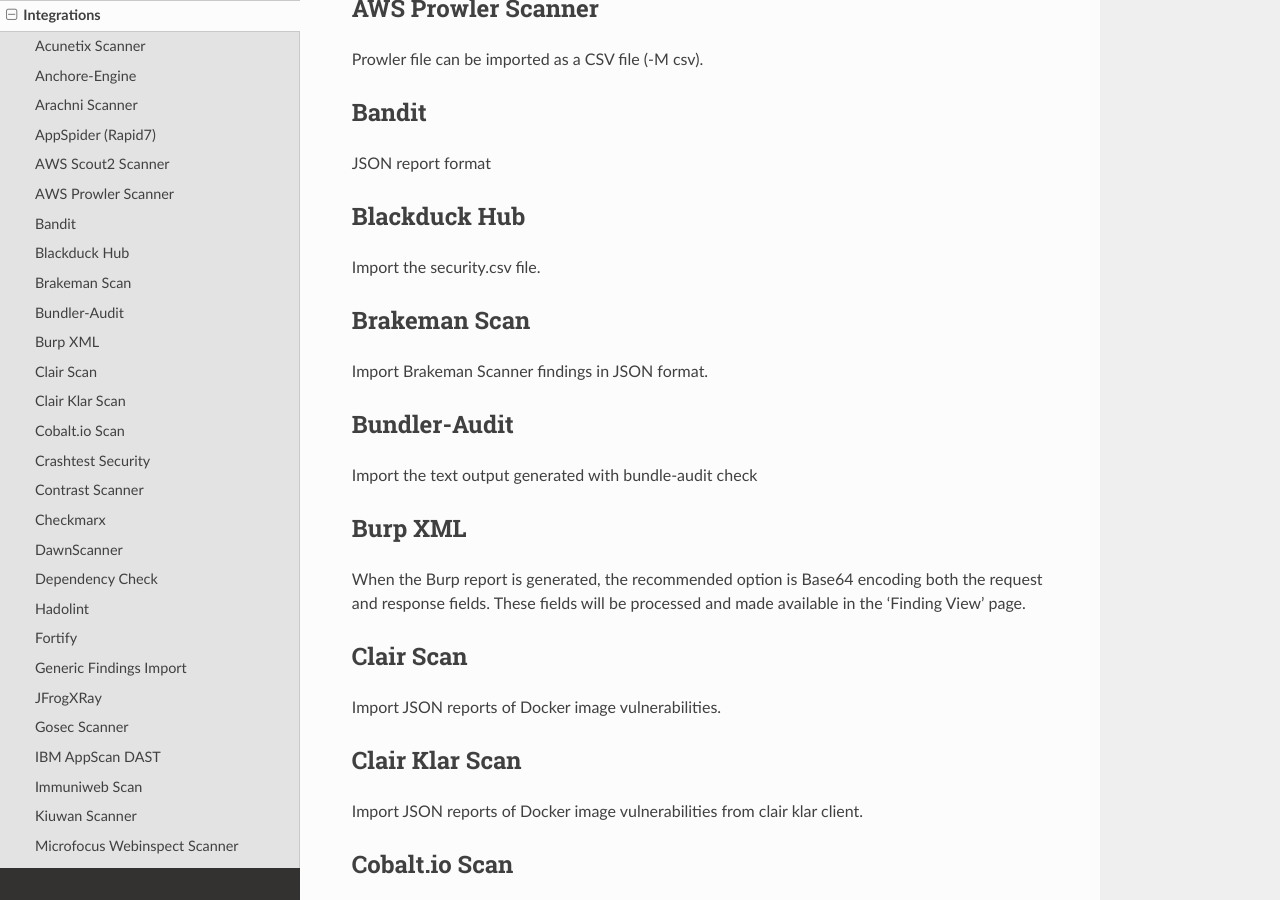
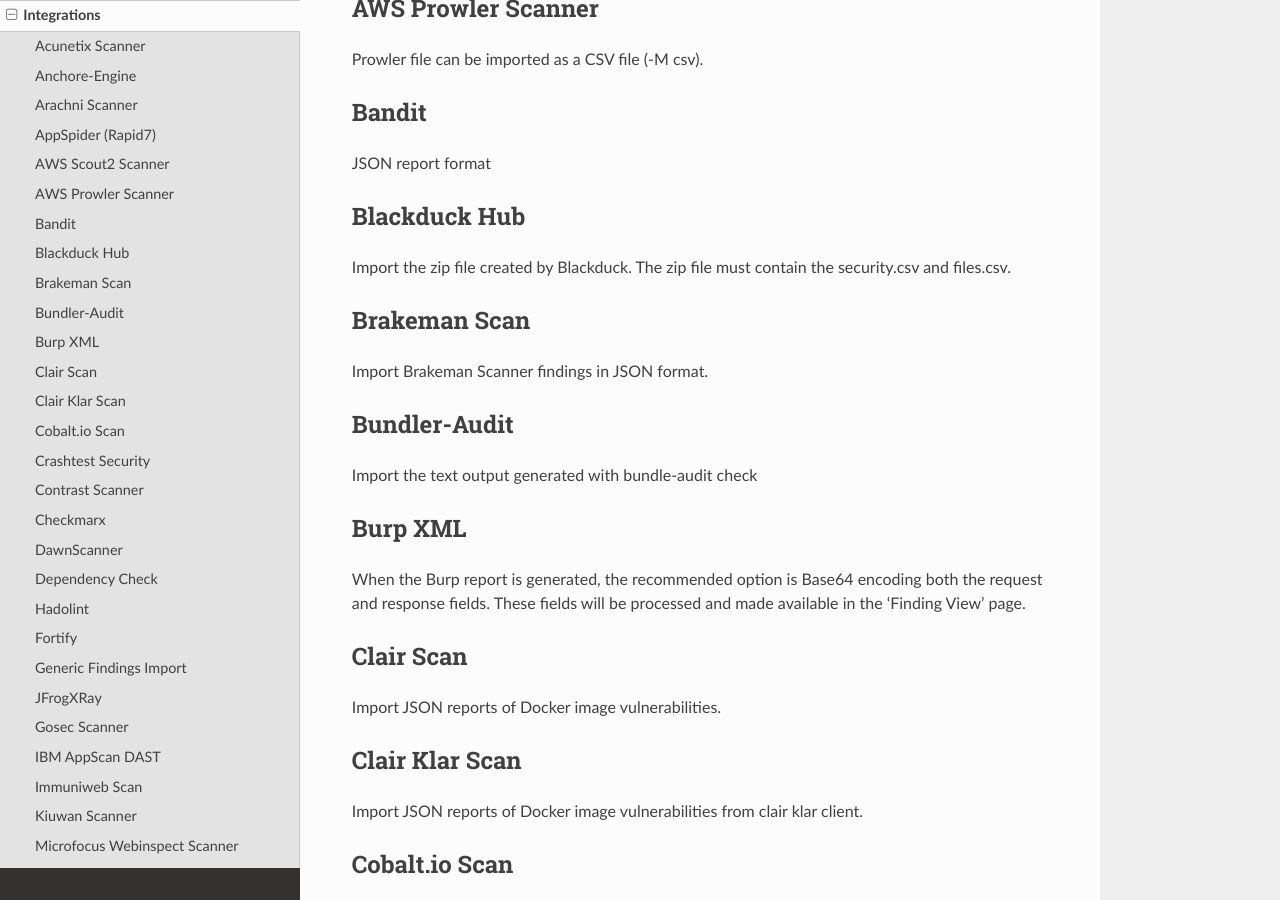
Before and after one commit to DefectDojo/Documentation, a Sphinx documentation site: the page built from docs/integrations.rst, in a window 1280 px wide and 900 px high, scrolled down 762 px. Built offline with Sphinx 7.4.7 and the Read the Docs theme 2.0.0, drawn with Linux system fonts in a browser that asks for light colours.

Commit message:
blackduck to now take zip file

```diff
--- a/docs/integrations.rst
+++ b/docs/integrations.rst
@@ -33,7 +33,7 @@
 
 Blackduck Hub
 -------------
-Import the security.csv file.
+Import the zip file created by Blackduck. The zip file must contain the security.csv and files.csv.
 
 Brakeman Scan
 --------------
```
